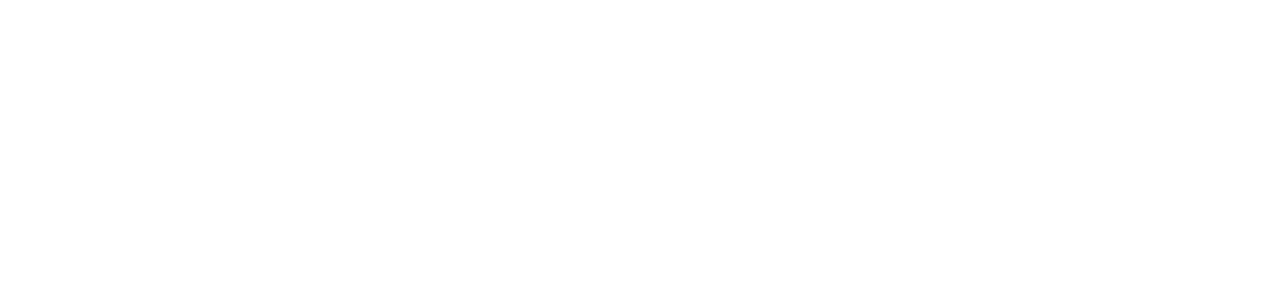
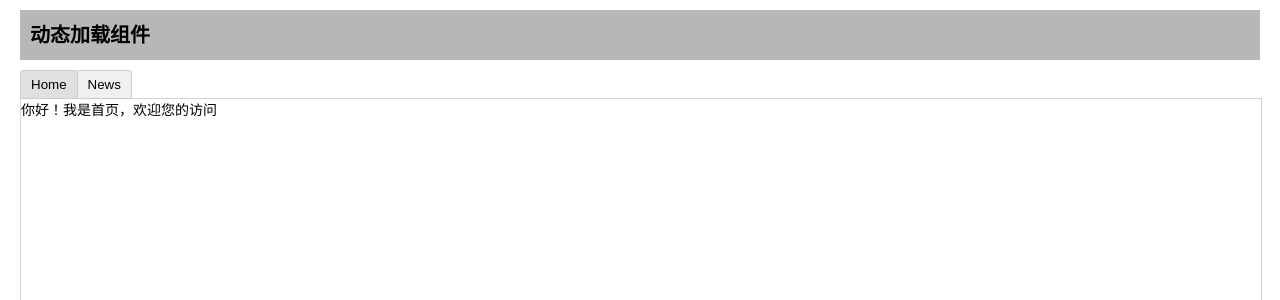
Before and after one commit to guojs-github/vue-ex, a Vue app: page /DynamicLoad in a window 1280 px wide. Before the commit this address had no page. Shown: the top 300 px of the page. Built offline with nearby package versions, Linux system fonts and the light colour scheme.

Commit message:
增加动态加载组件演示

```diff
--- /dev/null
+++ b/src/components/DynamicLoad/DynamicLoad.less
@@ -0,0 +1,31 @@
+/*
+  DynamicLoad style
+*/
+.dynamic-load {
+	.tab-button {
+		margin-top: 10px;
+		padding: 6px 10px;
+		border-top-left-radius: 3px;
+		border-top-right-radius: 3px;
+		border: 1px solid #ccc;
+		cursor: pointer;
+		background: #f0f0f0;
+		margin-bottom: -1px;
+		margin-right: -1px;
+	}
+
+	.tab-button:hover {
+		background: #e0e0e0;
+	}
+
+	.tab-button.active {
+		background: #e0e0e0;
+	}
+
+	.tab-content {
+		width: 100%;
+		height: 500px;
+		border: 1px solid lightgray;
+		overflow: auto;
+	}
+}
--- /dev/null
+++ b/src/components/DynamicLoad/DynamicLoad.vue
@@ -0,0 +1,56 @@
+<!--动态加载组件-->
+<template>
+	<div class='-content dynamic-load'>
+		<div class='-title'>
+			动态加载组件
+		</div>
+
+		<button
+			v-for='tab in tabs'
+			:key='tab'
+			:class='["tab-button", { active: currentTab === tab }]'
+			@click='currentTab = tab'>
+			{{ tab }}
+		</button>
+		<div class='tab-content'>
+			<!--缓存页面对象-->
+			<keep-alive>
+				<component :is='currentTabComponent'/>
+			</keep-alive>
+		</div>
+	</div>
+</template>
+
+<script>
+import { defineAsyncComponent } from 'vue';
+
+export default {
+	name: 'DynamicLoad',
+
+	components: {
+		TabHome: defineAsyncComponent(() => import('./TabHome.vue')),
+		TabNews: defineAsyncComponent(() => import('./TabNews.vue'))
+	},
+
+	data() {
+		return {
+			currentTab: 'Home',
+			tabs: ['Home', 'News']
+	  };
+	},
+
+	computed: {
+		currentTabComponent() {
+			return 'tab-' + this.currentTab.toLowerCase();
+		}
+	},
+
+	methods: {
+		/*************************/
+	}
+};
+</script>
+
+<style scoped src='./DynamicLoad.less' lang='less'/>
+<style scoped>
+</style>
--- /dev/null
+++ b/src/components/DynamicLoad/TabHome.less
@@ -0,0 +1,5 @@
+/*
+  Tab home style
+*/
+.tab-home {
+}
--- /dev/null
+++ b/src/components/DynamicLoad/TabHome.vue
@@ -0,0 +1,16 @@
+<!--Home页面-->
+<template>
+	<div class='tab-home'>
+		你好！我是首页，欢迎您的访问
+	</div>
+</template>
+
+<script>
+export default {
+	name: 'TabHome'
+};
+</script>
+
+<style scoped src='./TabHome.less' lang='less'/>
+<style scoped>
+</style>
--- /dev/null
+++ b/src/components/DynamicLoad/TabNews.less
@@ -0,0 +1,19 @@
+/*
+  Tab news style
+*/
+.tab-news {
+	li {
+		cursor: pointer;
+
+		&.selected {
+			font-weight: bold;
+		}
+	}
+
+	.news-content {
+		margin: 0 25px;
+
+		width: 500px;
+		line-height: 35px;
+	}
+}
--- /dev/null
+++ b/src/components/DynamicLoad/TabNews.vue
@@ -0,0 +1,54 @@
+<!--新闻页面-->
+<template>
+	<div class='tab-news'>
+		你好，我是新闻页面
+		<ul>
+			<li v-for='(item, index) in news'
+				:key='index'
+				:class='(id === index ? "selected" : "")'
+				@click='id = index'>
+				{{ item.title }}
+			</li>
+		</ul>
+
+		<div class='news-content'>
+			{{ currentContent }}
+		</div>
+	</div>
+</template>
+
+<script>
+export default {
+	name: 'TabNews',
+
+	components: {
+	},
+
+	data() {
+		return {
+			id: 0,
+			news: [{
+				title: '索马里拜多阿市发生自杀式袭击 造成至少4人死亡',
+				content: '当地时间10日，索马里西南部巴伊州拜多阿市的一家咖啡馆发生自杀式爆炸袭击，至少造成4人死亡，6人受伤。与基地组织有关联的极端组织索马里“青年党”宣称对此次袭击负责。当地媒体报道称，此次袭击目标是该州州长，但他没有在袭击中受伤。索马里政府谴责“青年党”武装分子对平民发动的袭击。拜多阿是索马里的主要城市之一，位于首都摩加迪沙西南约240公里处。（总台记者 杨琼）'
+			}, {
+				title: '延迟退休 配套措施如何完善',
+				content: '“十四五”规划和2035年远景目标纲要明确提出，逐步延迟法定退休年龄。作为一项涉及社会方方面面的改革，可能带来哪些影响，记者采访了权威专家。延迟退休，将坚持小步调整原则有人认为，延迟退休意味着岗位减少，年轻人工作将更加难找。对此，中国劳动和社会保障科学研究院副院长莫荣表示，静态看，延迟退休会对就业产生一定冲击。劳动力供给增加，自然腾退的岗位减少，短期内大龄劳动者、灵活就业人员将面临更大的竞争压力。“但这种冲击是有限的、可控的，不会挤压年轻人的就业机会。”从劳动力供给端看，我国劳动年龄人口数量已连续8年下降，劳动参与率持续下降。“十四五”时期，我国人口老龄化进程仍将加剧，第二次出生高峰的人口（1962年至1972年）将进入老龄期，老年人口进一步增多，“一升一降”，在现有退休年龄政策不变的情况下，未来甚至可能会出现劳动力供给不足的情况。从劳动力结构看，大龄劳动者与青年人就业岗位的替代性不强。“青年人的就业问题，更多取决于经济发展的结构优化和质量提升，能否提供足够的、与青年人就业能力、意愿相匹配的岗位。”莫荣说，随着我国高质量发展加快推进，特别是新技术、新业态、新模式大量涌现，经济发展带动就业的能力不断增长，青年就业有广阔空间。'
+			}]
+		};
+	},
+
+	computed: {
+		currentContent() {
+			return this.news[this.id].content;
+		}
+	},
+
+	methods: {
+		/*************************/
+	}
+};
+</script>
+
+<style scoped src='./TabNews.less' lang='less'/>
+<style scoped>
+</style>
--- a/src/components/Home/Home.less
+++ b/src/components/Home/Home.less
@@ -2,4 +2,7 @@
   Home style
 */
 .home {
+	.functions {
+		overflow: unset; /* 取消overflow：hidden设置 */
+	}
 }
--- a/src/components/Home/Home.vue
+++ b/src/components/Home/Home.vue
@@ -5,7 +5,7 @@
 			功能演示
 		</div>
 
-		<div class='-row'>
+		<div class='-row functions'>
 			<div class='-inline -ef-click -light-red -red-button test-count' @click='onCount'>
 				计数器
 			</div>
@@ -50,6 +50,9 @@
 			</div>
 			<div class='-inline -ef-click -light-red -red-button test-provide-inject' @click='onProvideInject'>
 				Provide&Inject
+			</div>
+			<div class='-inline -ef-click -light-red -red-button test-provide-inject' @click='onDynamicLoad'>
+				动态加载组件
 			</div>
 		</div>
 	</div>
@@ -174,6 +177,12 @@
 			this.route('ProvideInject');
 		},
 
+		onDynamicLoad() {
+			console.log('On demo dynamic load');
+
+			this.route('DynamicLoad');
+		},
+
 		/*************************/
 		init() {
 			console.log('Initialize.');
--- a/src/components/ProvideInject/Child.vue
+++ b/src/components/ProvideInject/Child.vue
@@ -1,7 +1,7 @@
 <template>
 	<!--孩子组件-->
 	<div class='child'>
-		<span class='title'>我是孩子</span>
+		<span class='title'>我是儿子</span>
 		<div>
 			数据：{{ data }}
 		</div>
--- a/src/router/index.ts
+++ b/src/router/index.ts
@@ -15,6 +15,7 @@
 import CustomEvent from '@/components/CustomEvent/CustomEvent.vue';
 import Slot from '@/components/Slot/Slot.vue';
 import ProvideInject from '@/components/ProvideInject/ProvideInject.vue';
+import DynamicLoad from '@/components/DynamicLoad/DynamicLoad.vue';
 
 const routes: Array<RouteRecordRaw> = [{
 	path: '/',
@@ -80,6 +81,10 @@
 	path: '/ProvideInject',
 	name: 'ProvideInject',
 	component: ProvideInject
+}, {
+	path: '/DynamicLoad',
+	name: 'DynamicLoad',
+	component: DynamicLoad
 }];
 
 const router = createRouter({
```
